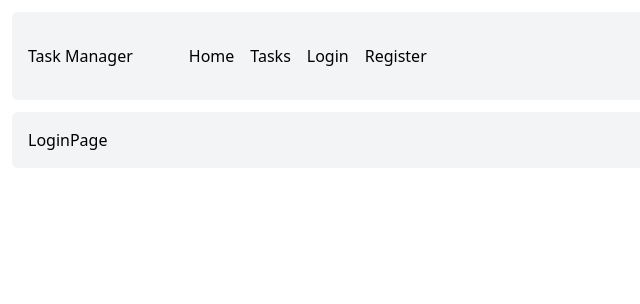
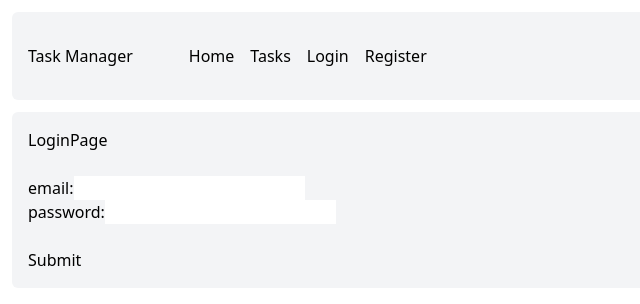
Before and after one commit to mostafa-meerzad/Task-Manager-fullstack, a React (Vite) app in the folder frontend/: page /login in a window 1280 px wide. Shown: the top 304 px of the page, without its empty margins (0-640 px from the left). Built offline with nearby package versions, Linux system fonts and the light colour scheme.

Commit message:
Frontend: Build login form and handle user authentication token

```diff
--- a/frontend/src/components/auth/Login.jsx
+++ b/frontend/src/components/auth/Login.jsx
@@ -0,0 +1,51 @@
+import { useForm } from "react-hook-form";
+
+const Login = () => {
+  const {
+    register,
+    handleSubmit,
+    formState: { errors },
+  } = useForm();
+
+  const onSubmit = async (data) => {
+    // data.preventDefault();
+    // console.log(data);
+      try {
+        // const response = await fetch("http://localhost:5000/api/users/login", {
+        const response = await fetch("/api/users/login", {
+            method: "POST",
+            headers: {'Content-Type': 'application/json'},
+            body: JSON.stringify(data),
+        })
+
+          if (!response.ok) {
+              throw new Error("Invalid credentials");
+          }
+
+          const token = await response.json();
+          localStorage.setItem("token", token);
+          console.log("Logged in successfully!, token saved: ", token);
+      }
+      catch (error) {
+          console.error("Login failed, ", error.message);
+          alert(error.message);
+      }
+  };
+  return (
+    <form onSubmit={handleSubmit(onSubmit)}>
+      <div className="flex justify-start items-center">
+        <label htmlFor={"email"}>email: </label>
+        <input type="text" id="email" {...register("email", {required:"Email is required"})} />
+        {errors.email && <span> {errors.email.message}</span>}
+      </div>
+      <div className="flex justify-start items-center">
+        <label htmlFor={"password"}>password: </label>
+        <input type="password" id="password" {...register("password", {required:"Password is required"})} />
+        {errors.password && <span> {errors.password.message}</span>}
+      </div>
+        <br/>
+      <button type="submit">Submit</button>
+    </form>
+  );
+};
+export default Login;
--- a/frontend/src/pages/LoginPage.jsx
+++ b/frontend/src/pages/LoginPage.jsx
@@ -1,4 +1,12 @@
+import Login from "../components/auth/Login.jsx";
+
 const LoginPage = () => {
-  return <div>LoginPage</div>;
+  return (
+    <div>
+      <h2>LoginPage</h2>
+      <br/>
+      <Login />
+    </div>
+  );
 };
 export default LoginPage;
```
